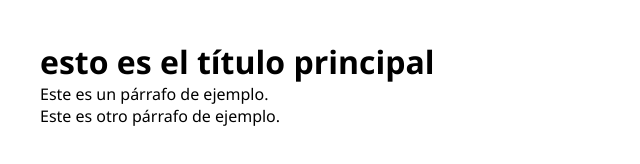
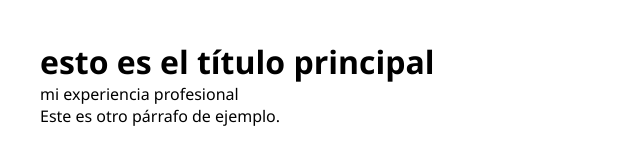
Before and after one commit to rodriguezcontrerasarq-code/TEST1, a plain HTML site: page index.html in a window 1280 px wide. Shown: the full height of the page, 0-640 px from the left. Drawn offline with Linux system fonts and the light colour scheme.

Commit message:
prueba cambio texto

```diff
--- a/index.html
+++ b/index.html
@@ -8,7 +8,7 @@
   </head>
   <body>
     <h1>esto es el título principal</h1>
-    <p>Este es un párrafo de ejemplo.</p>
+    <p>mi experiencia profesional</p>
     <p>Este es otro párrafo de ejemplo.</p>
   </body>
 </html>
```
